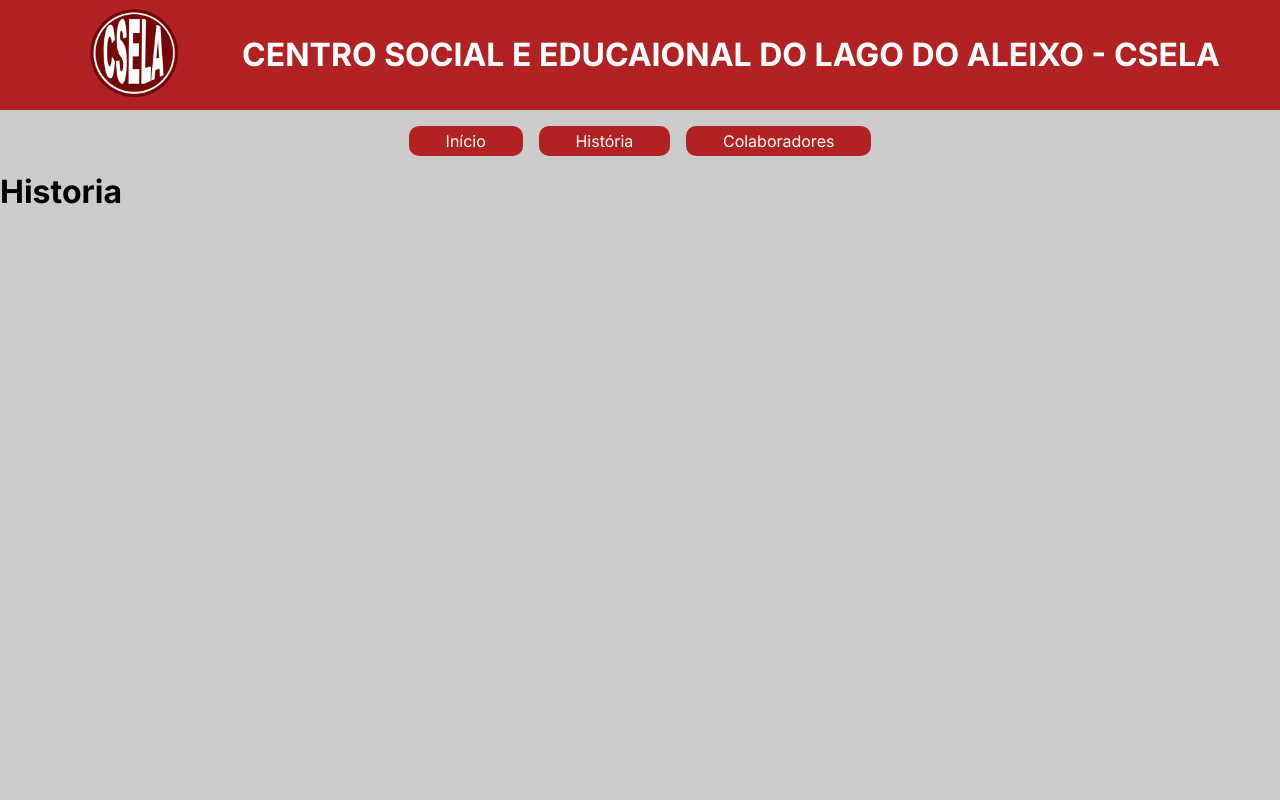
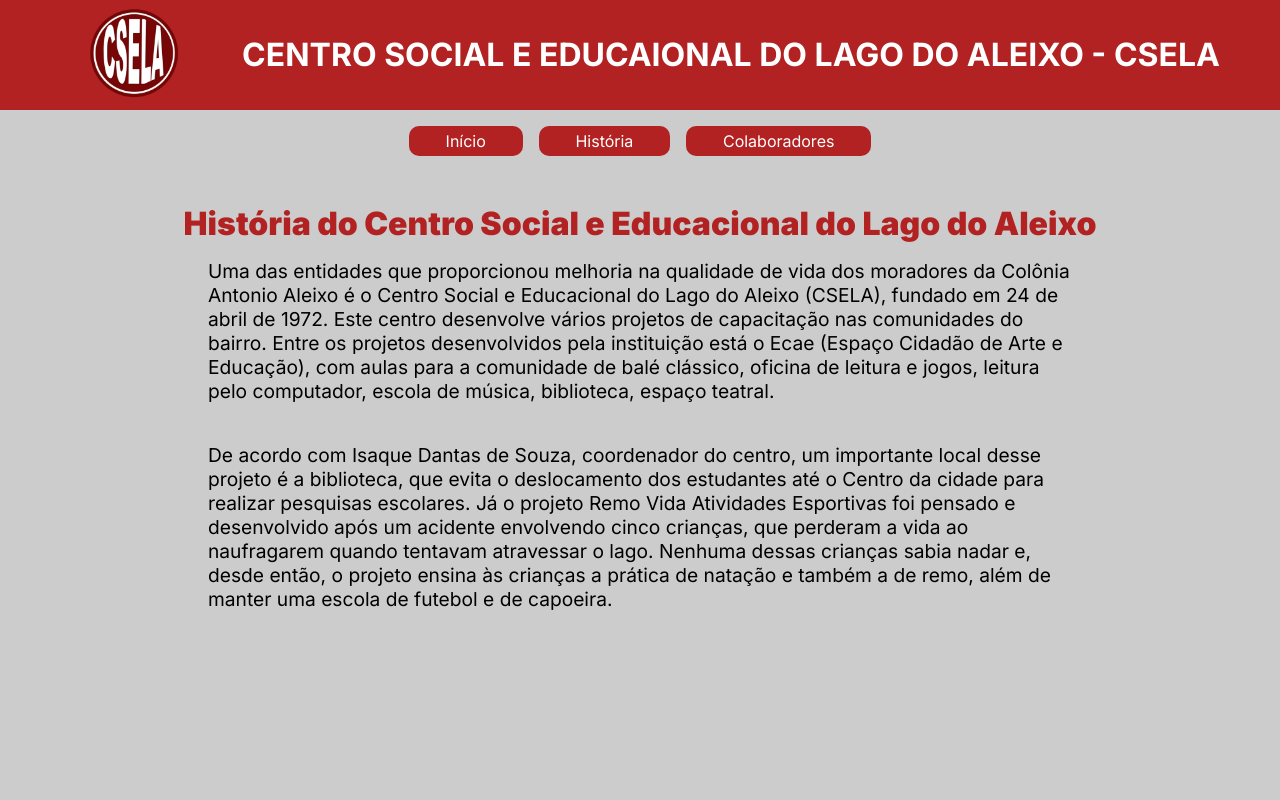
Before and after one commit to Edulira17/CSELA_V1, a React (Vite) app: page /history in a window 1280 px wide. Shown: the top 800 px of the page. Built offline with nearby package versions, Linux system fonts and the light colour scheme.

Commit message:
feat: structuring history page and inserting history content

```diff
--- a/src/pages/History/History.tsx
+++ b/src/pages/History/History.tsx
@@ -1,9 +1,42 @@
+import { HistoryContainer, HistoryContent, TitleHistory } from './style'
 
 const History = () => {
   return (
-    <div>
-      <h1>Historia</h1>
-    </div>
+    <HistoryContainer>
+      <TitleHistory>
+        História do Centro Social e Educacional do Lago do Aleixo
+      </TitleHistory>
+      <HistoryContent>
+        <p className='text-history'>
+          Uma das entidades que proporcionou melhoria na qualidade de vida dos
+          moradores da Colônia Antonio Aleixo é o Centro Social e Educacional do
+          Lago do Aleixo (CSELA), fundado em 24 de abril de 1972. Este centro
+          desenvolve vários projetos de capacitação nas comunidades do bairro.
+          Entre os projetos desenvolvidos pela instituição está o Ecae (Espaço
+          Cidadão de Arte e Educação), com aulas para a comunidade de balé
+          clássico, oficina de leitura e jogos, leitura pelo computador, escola
+          de música, biblioteca, espaço teatral.
+        </p>
+
+        <br />
+        {/* INSERIR IMAGEM DO LOCAL DO CSELA */}
+        {/*<img src="" alt="" />*/}
+        <br />
+
+
+        <p className='text-history'>
+          De acordo com Isaque Dantas de Souza, coordenador do centro, um
+          importante local desse projeto é a biblioteca, que evita o
+          deslocamento dos estudantes até o Centro da cidade para realizar
+          pesquisas escolares. Já o projeto Remo Vida Atividades Esportivas foi
+          pensado e desenvolvido após um acidente envolvendo cinco crianças, que
+          perderam a vida ao naufragarem quando tentavam atravessar o lago.
+          Nenhuma dessas crianças sabia nadar e, desde então, o projeto ensina
+          às crianças a prática de natação e também a de remo, além de manter
+          uma escola de futebol e de capoeira.
+        </p>
+      </HistoryContent>
+    </HistoryContainer>
   )
 }
 
--- /dev/null
+++ b/src/pages/History/style.ts
@@ -0,0 +1,29 @@
+import styled from 'styled-components'
+
+export const HistoryContainer = styled.main`
+  width: 100%;
+  min-height: 100vh;
+
+  display: flex;
+  align-items: center;
+  flex-direction: column;
+
+  margin-top: 2rem;
+
+`
+
+export const TitleHistory = styled.h1`
+  font-size: 2rem;
+  font-weight: 900;
+
+  color: #b22222;
+`
+
+export const HistoryContent = styled.section`
+  max-width: 70%;
+  padding: 1rem;
+
+  .text-history {
+    font-size: 1.2rem;
+  }
+`
--- a/src/pages/Home/styles.ts
+++ b/src/pages/Home/styles.ts
@@ -45,6 +45,8 @@
   width: 70%;
   justify-items: center;
 
+  margin-top: 2rem;
+
   img {
     width: 250px;
     height: 250px;
@@ -76,7 +78,7 @@
   flex-direction: column;
   align-items: start;
 
-  max-width: 60%;
+  max-width: 100%;
   gap: .5rem;
 `;
 
```
